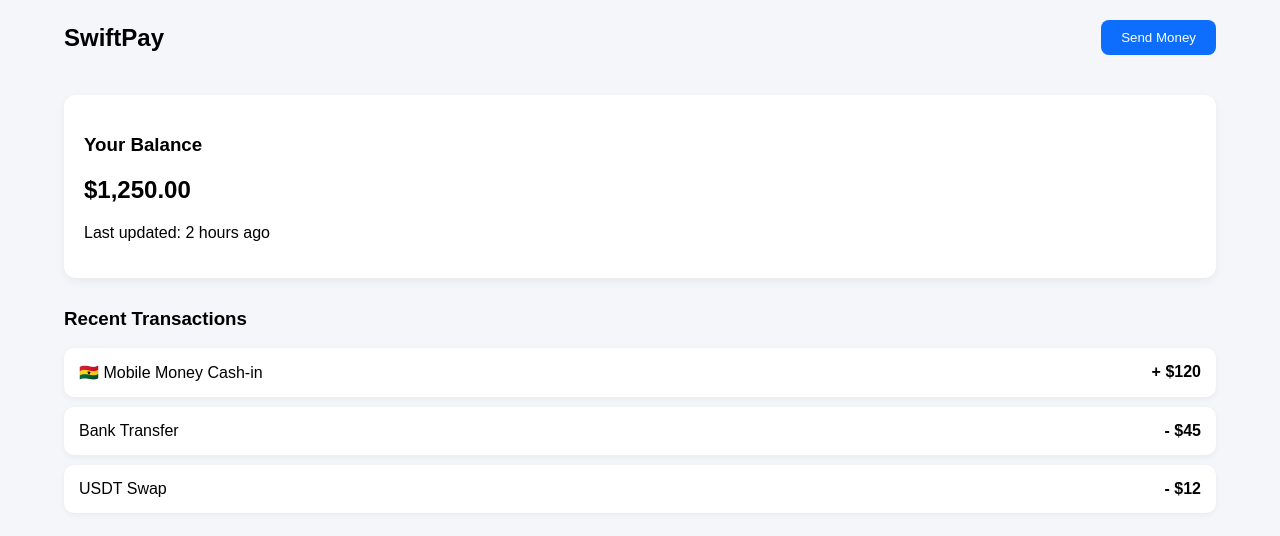
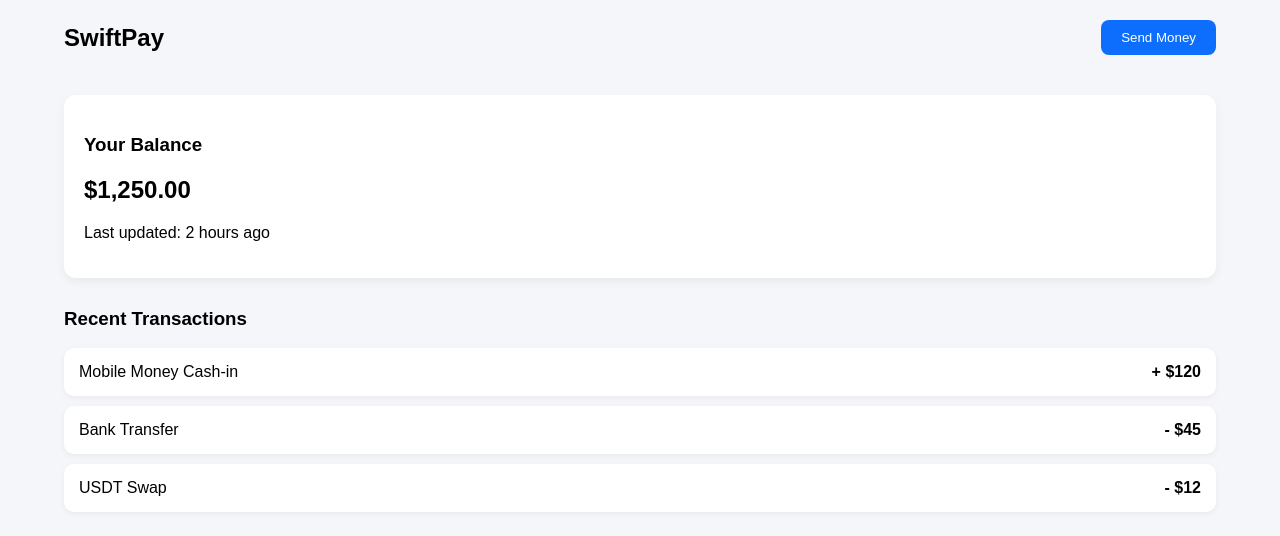
Before and after one commit to Ahmed-ui-code/portfolio-website, a plain HTML site: page fintech.html in a window 1280 px wide. Drawn offline with Linux system fonts and the light colour scheme.

Commit message:
Fix HTML encoding issues in fintech.html

```diff
--- a/fintech.html
+++ b/fintech.html
@@ -24,7 +24,7 @@
         <h3>Recent Transactions</h3>
 
         <div class="tx">
-            <span>🇬🇭 Mobile Money Cash-in</span>
+            <span>Mobile Money Cash-in</span>
             <strong>+ $120</strong>
         </div>
 
```
